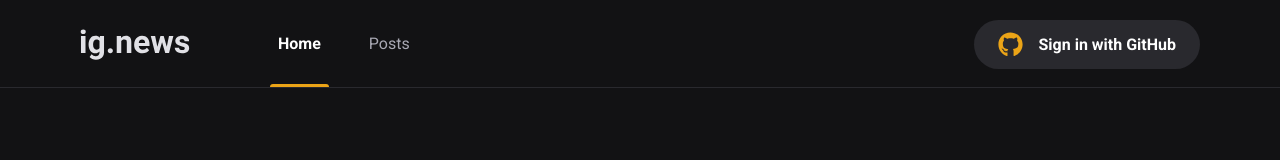
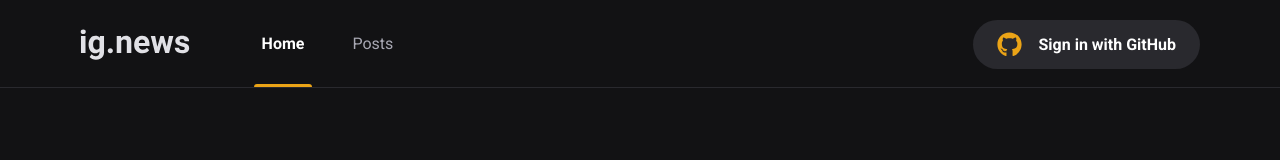
Before and after one commit to davifelix5/ignews, a Next.js app: page / in a window 1280 px wide. Shown: the top 160 px of the page. Built offline with nearby package versions, Linux system fonts and the light colour scheme.

Commit message:
fix: correct navbar style

```diff
--- a/src/styles/Header.module.scss
+++ b/src/styles/Header.module.scss
@@ -16,9 +16,8 @@ $headerHeight: 5.5rem;
 
 
   nav {
-    margin-left: 5rem;
     display: flex;
-    flex-grow: 1;
+    flex-grow: 0.8;
     gap: 2rem;
 
     a {
```
